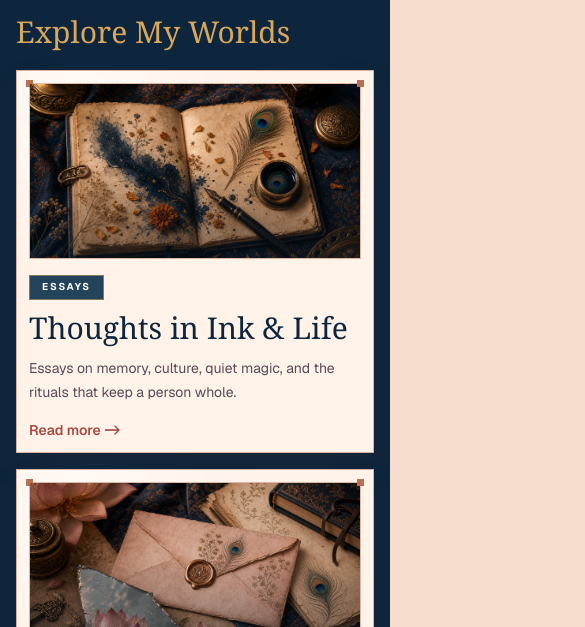
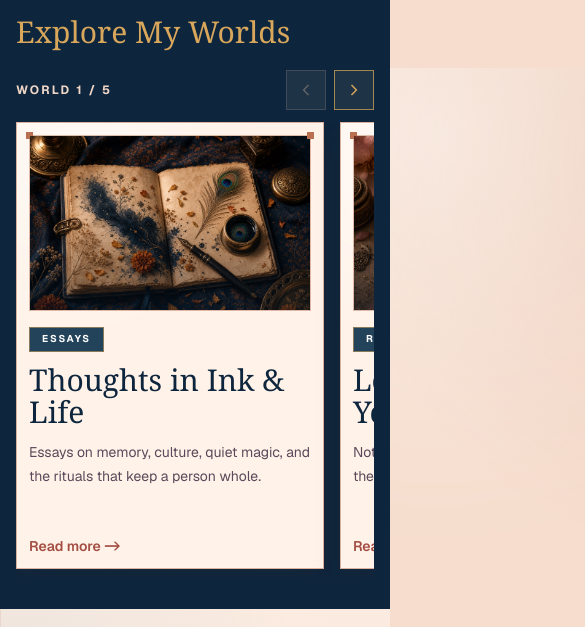
Before and after one commit to tutur3u/yashie, a Next.js app: page / in a window 390 px wide. Shown: the part 776-1403 px from the top of the page, 585 px wide, since content can reach past the window. Built offline with nearby package versions, Linux system fonts and the light colour scheme.

Commit message:
feat: add mobile landing carousels

```diff
--- /dev/null
+++ b/app/components/MobileCarousel.tsx
@@ -0,0 +1,146 @@
+"use client";
+
+import { Children, type ReactNode, useRef, useState } from "react";
+
+type MobileCarouselProps = {
+	children: ReactNode;
+	desktopClassName: string;
+	label: string;
+	tone?: "dark" | "light";
+};
+
+function ArrowIcon({ direction }: { direction: "previous" | "next" }) {
+	return (
+		<svg
+			aria-hidden="true"
+			className="size-4"
+			fill="none"
+			viewBox="0 0 20 20"
+		>
+			<path
+				d={
+					direction === "previous"
+						? "M12.5 4.5 7 10l5.5 5.5"
+						: "M7.5 4.5 13 10l-5.5 5.5"
+				}
+				stroke="currentColor"
+				strokeLinecap="square"
+				strokeLinejoin="miter"
+				strokeWidth="1.8"
+			/>
+		</svg>
+	);
+}
+
+export function MobileCarousel({
+	children,
+	desktopClassName,
+	label,
+	tone = "light",
+}: MobileCarouselProps) {
+	const slides = Children.toArray(children);
+	const trackRef = useRef<HTMLDivElement>(null);
+	const [activeIndex, setActiveIndex] = useState(0);
+	const controlClassName =
+		tone === "dark"
+			? "border-[rgba(217,167,91,0.72)] bg-[rgba(239,207,178,0.08)] text-[var(--gold)] disabled:border-[rgba(239,207,178,0.16)] disabled:text-[rgba(239,207,178,0.32)]"
+			: "border-[rgba(184,112,81,0.55)] bg-[rgba(255,246,239,0.78)] text-[var(--copper-dark)] disabled:border-[rgba(184,112,81,0.2)] disabled:text-[rgba(89,73,90,0.32)]";
+	const labelClassName =
+		tone === "dark" ? "text-[var(--parchment-soft)]" : "text-[var(--ink-soft)]";
+
+	const scrollToSlide = (index: number) => {
+		const nextIndex = Math.min(Math.max(index, 0), slides.length - 1);
+		const track = trackRef.current;
+		const slide = track?.children.item(nextIndex);
+
+		setActiveIndex((currentIndex) =>
+			currentIndex === nextIndex ? currentIndex : nextIndex,
+		);
+
+		if (slide instanceof HTMLElement) {
+			track?.scrollTo({
+				behavior: "smooth",
+				left: slide.offsetLeft - (track.clientWidth - slide.clientWidth) / 2,
+			});
+		}
+	};
+
+	const syncActiveSlide = () => {
+		const track = trackRef.current;
+
+		if (!track) {
+			return;
+		}
+
+		const trackCenter = track.scrollLeft + track.clientWidth / 2;
+		let closestIndex = 0;
+		let closestDistance = Number.POSITIVE_INFINITY;
+
+		Array.from(track.children).forEach((slide, index) => {
+			if (!(slide instanceof HTMLElement)) {
+				return;
+			}
+
+			const slideCenter = slide.offsetLeft + slide.clientWidth / 2;
+			const distance = Math.abs(trackCenter - slideCenter);
+
+			if (distance < closestDistance) {
+				closestDistance = distance;
+				closestIndex = index;
+			}
+		});
+
+		setActiveIndex((currentIndex) =>
+			currentIndex === closestIndex ? currentIndex : closestIndex,
+		);
+	};
+
+	return (
+		<div className="mt-5">
+			<div className="mb-3 flex items-center justify-between gap-3 md:hidden">
+				<p className={`text-xs font-bold uppercase tracking-[0.18em] ${labelClassName}`}>
+					{label} {activeIndex + 1} / {slides.length}
+				</p>
+				<div className="flex gap-2">
+					<button
+						type="button"
+						aria-label={`Previous ${label}`}
+						className={`grid size-10 place-items-center border transition enabled:hover:-translate-x-0.5 disabled:cursor-not-allowed ${controlClassName}`}
+						disabled={activeIndex === 0}
+						onClick={() => scrollToSlide(activeIndex - 1)}
+					>
+						<ArrowIcon direction="previous" />
+					</button>
+					<button
+						type="button"
+						aria-label={`Next ${label}`}
+						className={`grid size-10 place-items-center border transition enabled:hover:translate-x-0.5 disabled:cursor-not-allowed ${controlClassName}`}
+						disabled={activeIndex === slides.length - 1}
+						onClick={() => scrollToSlide(activeIndex + 1)}
+					>
+						<ArrowIcon direction="next" />
+					</button>
+				</div>
+			</div>
+			<div
+				ref={trackRef}
+				aria-label={`${label} carousel`}
+				className={`scrollbar-none flex snap-x snap-mandatory gap-4 overflow-x-auto scroll-smooth pb-2 md:overflow-visible md:pb-0 ${desktopClassName}`}
+				onScroll={syncActiveSlide}
+				role="region"
+			>
+				{slides.map((slide, index) => (
+					<div
+						key={index}
+						className="min-w-[86%] snap-center md:min-w-0"
+						aria-label={`${index + 1} of ${slides.length}`}
+						aria-roledescription="slide"
+						role="group"
+					>
+						{slide}
+					</div>
+				))}
+			</div>
+		</div>
+	);
+}
--- a/app/page.tsx
+++ b/app/page.tsx
@@ -1,5 +1,6 @@
 import Image from "next/image";
 import Link from "next/link";
+import { MobileCarousel } from "@/app/components/MobileCarousel";
 import {
 	BlogCard,
 	GalleryCard,
@@ -68,11 +69,15 @@ export default function Home() {
 					<h2 className="font-display text-3xl text-[var(--gold)]">
 						Explore My Worlds
 					</h2>
-					<div className="mt-5 grid gap-4 md:grid-cols-2 xl:grid-cols-5">
+					<MobileCarousel
+						label="World"
+						tone="dark"
+						desktopClassName="md:grid md:grid-cols-2 xl:grid-cols-5"
+					>
 						{worlds.map((world) => (
 							<WorldCard key={world.title} world={world} />
 						))}
-					</div>
+					</MobileCarousel>
 				</div>
 			</section>
 
@@ -88,11 +93,14 @@ export default function Home() {
 							View full gallery {"->"}
 						</Link>
 					</div>
-					<div className="grid gap-5 sm:grid-cols-2 lg:grid-cols-3 xl:grid-cols-6">
+					<MobileCarousel
+						label="Gallery"
+						desktopClassName="md:grid md:grid-cols-2 md:gap-5 lg:grid-cols-3 xl:grid-cols-6"
+					>
 						{galleryItems.slice(0, 6).map((item) => (
 							<GalleryCard key={item.title} item={item} />
 						))}
-					</div>
+					</MobileCarousel>
 				</div>
 			</section>
 
@@ -109,11 +117,14 @@ export default function Home() {
 								Visit blog {"->"}
 							</Link>
 						</div>
-						<div className="grid gap-5 lg:grid-cols-2">
+						<MobileCarousel
+							label="Post"
+							desktopClassName="md:grid md:gap-5 lg:grid-cols-2"
+						>
 							{blogPosts.map((post) => (
 								<BlogCard key={post.title} post={post} />
 							))}
-						</div>
+						</MobileCarousel>
 					</div>
 					<div className="self-stretch">
 						<QuotePanel quote="Words are how I make sense of the world." />
@@ -133,11 +144,14 @@ export default function Home() {
 							Open shop {"->"}
 						</Link>
 					</div>
-					<div className="grid gap-5 md:grid-cols-2 xl:grid-cols-5">
+					<MobileCarousel
+						label="Shop"
+						desktopClassName="md:grid md:grid-cols-2 md:gap-5 xl:grid-cols-5"
+					>
 						{products.map((product) => (
 							<ProductCard key={product.title} product={product} />
 						))}
-					</div>
+					</MobileCarousel>
 				</div>
 			</section>
 
```
